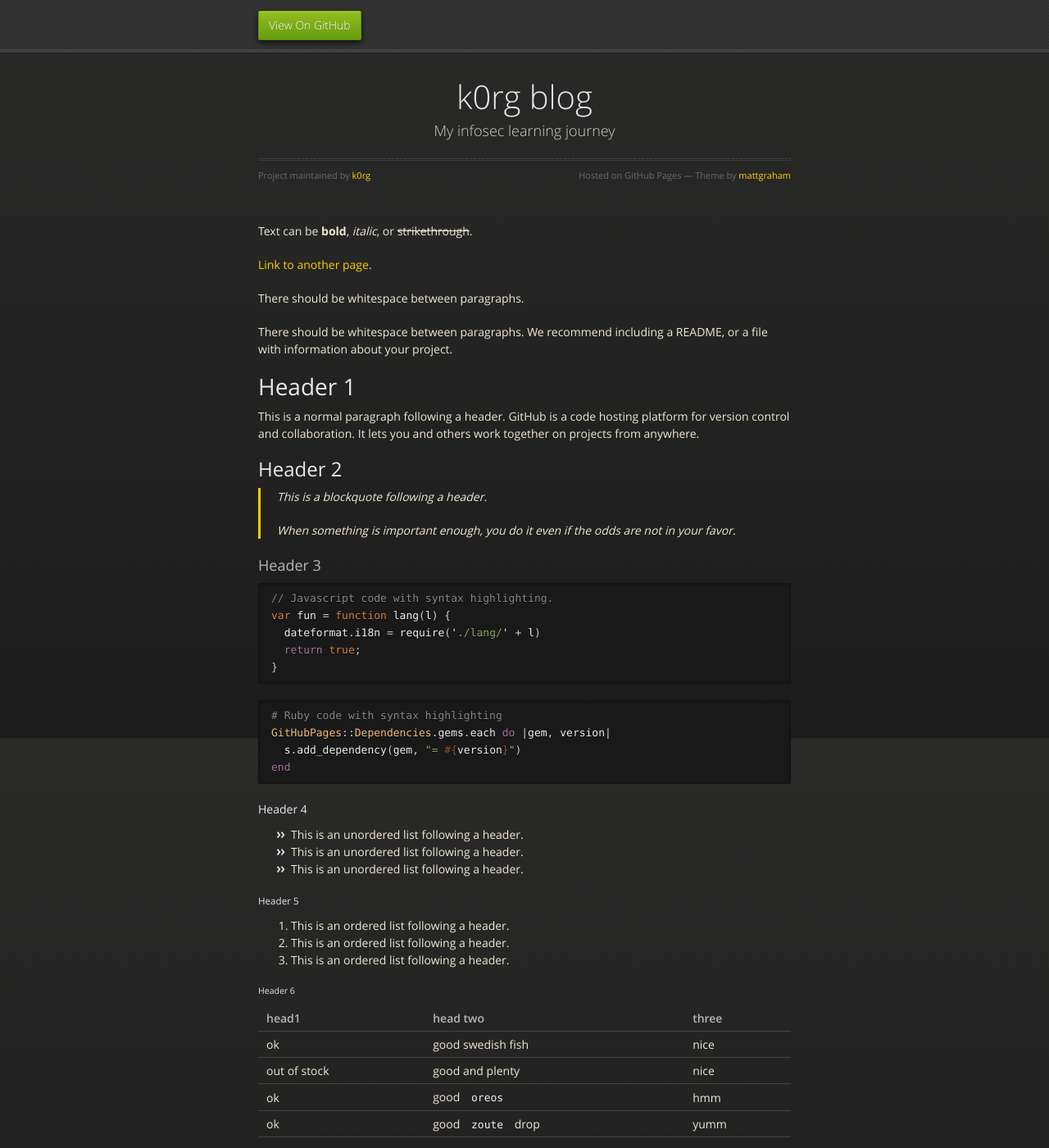
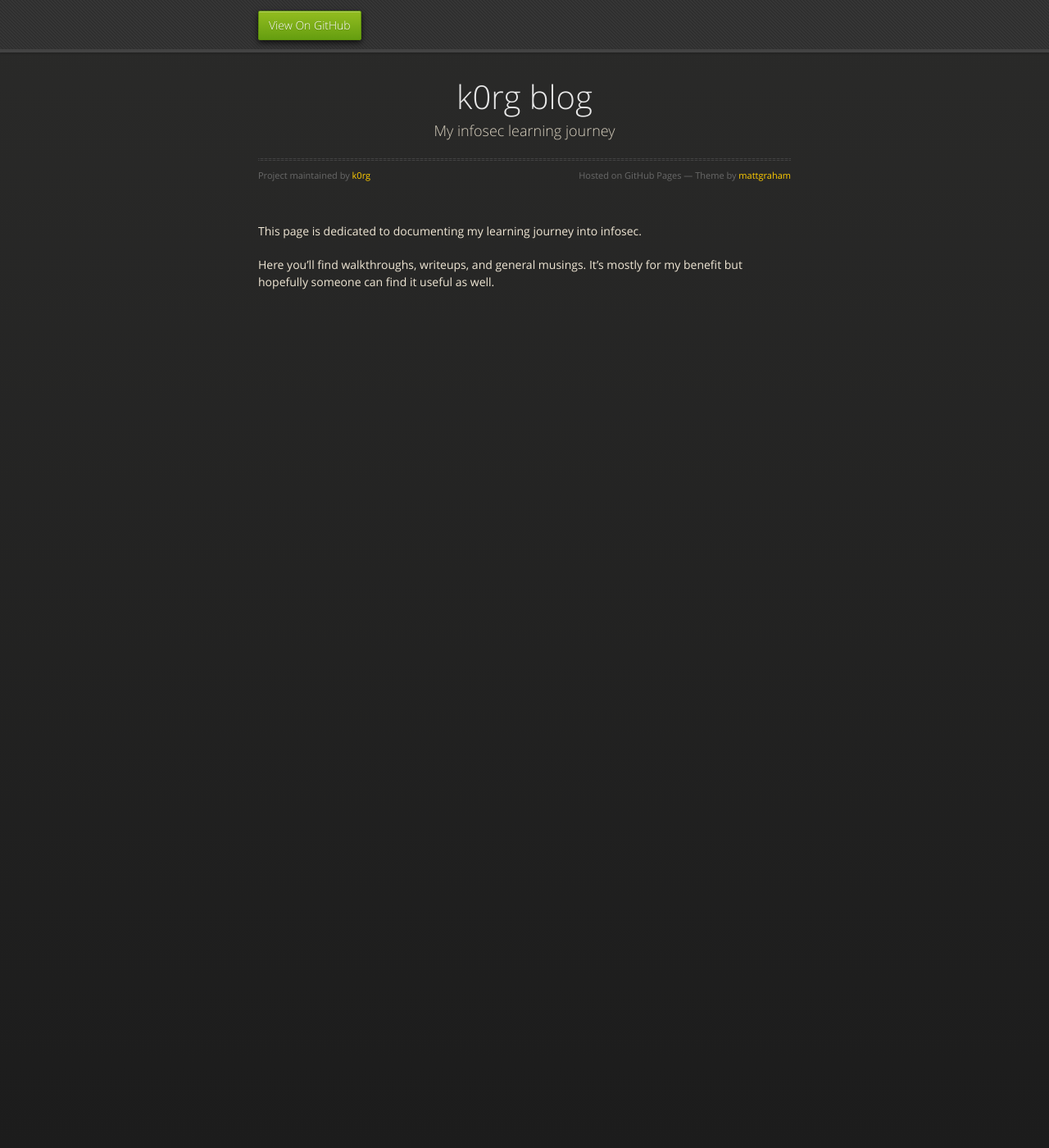
Before and after one commit to k0rg/k0rg.github.io, a Jekyll site: the page built from index.md, in a window 1280 px wide and 1400 px high. Shown: the whole window at 82% size. Built offline with Jekyll 4.4.1, drawn with Linux system fonts in a browser that asks for light colours; some of the changed text lies outside the part shown.

Commit message:
Theme fixes

````diff
--- a/Gemfile
+++ b/Gemfile
@@ -33,3 +33,4 @@ gem "wdm", "~> 0.1.1", :platforms => [:mingw, :x64_mingw, :mswin]
 # do not have a Java counterpart.
 gem "http_parser.rb", "~> 0.6.0", :platforms => [:jruby]
 gemspec
+gem "webrick"
--- a/_config.yml
+++ b/_config.yml
@@ -33,7 +33,7 @@ url: https://k0rg.github.io  # the base hostname and protocol for your site, e.g
 
 # Build settings
 # remote_theme: pages-themes/midnight
-theme: midnight
+theme: jekyll-theme-midnight
 plugins:
   - jekyll-feed
 # - jekyll-remote-theme
--- a/_posts/2022-05-13-welcome-to-jekyll.markdown
+++ b/_posts/2022-05-13-welcome-to-jekyll.markdown
@@ -1,5 +1,5 @@
 ---
-layout: single
+layout: default
 title:  "Welcome to Jekyll!"
 date:   2022-05-13 20:26:14 -0400
 categories: jekyll update
--- a/index.md
+++ b/index.md
@@ -2,122 +2,7 @@
 layout: default
 ---
 
-Text can be **bold**, _italic_, or ~~strikethrough~~.
+This page is dedicated to documenting my learning journey into infosec.
 
-[Link to another page](./another-page.html).
-
-There should be whitespace between paragraphs.
-
-There should be whitespace between paragraphs. We recommend including a README, or a file with information about your project.
-
-# Header 1
-
-This is a normal paragraph following a header. GitHub is a code hosting platform for version control and collaboration. It lets you and others work together on projects from anywhere.
-
-## Header 2
-
-> This is a blockquote following a header.
->
-> When something is important enough, you do it even if the odds are not in your favor.
-
-### Header 3
-
-```js
-// Javascript code with syntax highlighting.
-var fun = function lang(l) {
-  dateformat.i18n = require('./lang/' + l)
-  return true;
-}
-```
-
-```ruby
-# Ruby code with syntax highlighting
-GitHubPages::Dependencies.gems.each do |gem, version|
-  s.add_dependency(gem, "= #{version}")
-end
-```
-
-#### Header 4
-
-*   This is an unordered list following a header.
-*   This is an unordered list following a header.
-*   This is an unordered list following a header.
-
-##### Header 5
-
-1.  This is an ordered list following a header.
-2.  This is an ordered list following a header.
-3.  This is an ordered list following a header.
-
-###### Header 6
-
-| head1        | head two          | three |
-|:-------------|:------------------|:------|
-| ok           | good swedish fish | nice  |
-| out of stock | good and plenty   | nice  |
-| ok           | good `oreos`      | hmm   |
-| ok           | good `zoute` drop | yumm  |
-
-### There's a horizontal rule below this.
-
-* * *
-
-### Here is an unordered list:
-
-*   Item foo
-*   Item bar
-*   Item baz
-*   Item zip
-
-### And an ordered list:
-
-1.  Item one
-1.  Item two
-1.  Item three
-1.  Item four
-
-### And a nested list:
-
-- level 1 item
-  - level 2 item
-  - level 2 item
-    - level 3 item
-    - level 3 item
-- level 1 item
-  - level 2 item
-  - level 2 item
-  - level 2 item
-- level 1 item
-  - level 2 item
-  - level 2 item
-- level 1 item
-
-### Small image
-
-![Octocat](https://github.githubassets.com/images/icons/emoji/octocat.png)
-
-### Large image
-
-![Branching](https://guides.github.com/activities/hello-world/branching.png)
-
-
-### Definition lists can be used with HTML syntax.
-
-<dl>
-<dt>Name</dt>
-<dd>Godzilla</dd>
-<dt>Born</dt>
-<dd>1952</dd>
-<dt>Birthplace</dt>
-<dd>Japan</dd>
-<dt>Color</dt>
-<dd>Green</dd>
-</dl>
-
-```
-Long, single-line code blocks should not wrap. They should horizontally scroll if they are too long. This line should be long enough to demonstrate this.
-```
-
-```
-The final element.
-```
+Here you'll find walkthroughs, writeups, and general musings. It's mostly for my benefit
+but hopefully someone can find it useful as well.
````
Also changed, not shown: Gemfile.lock, thumbnail.png (deleted).
